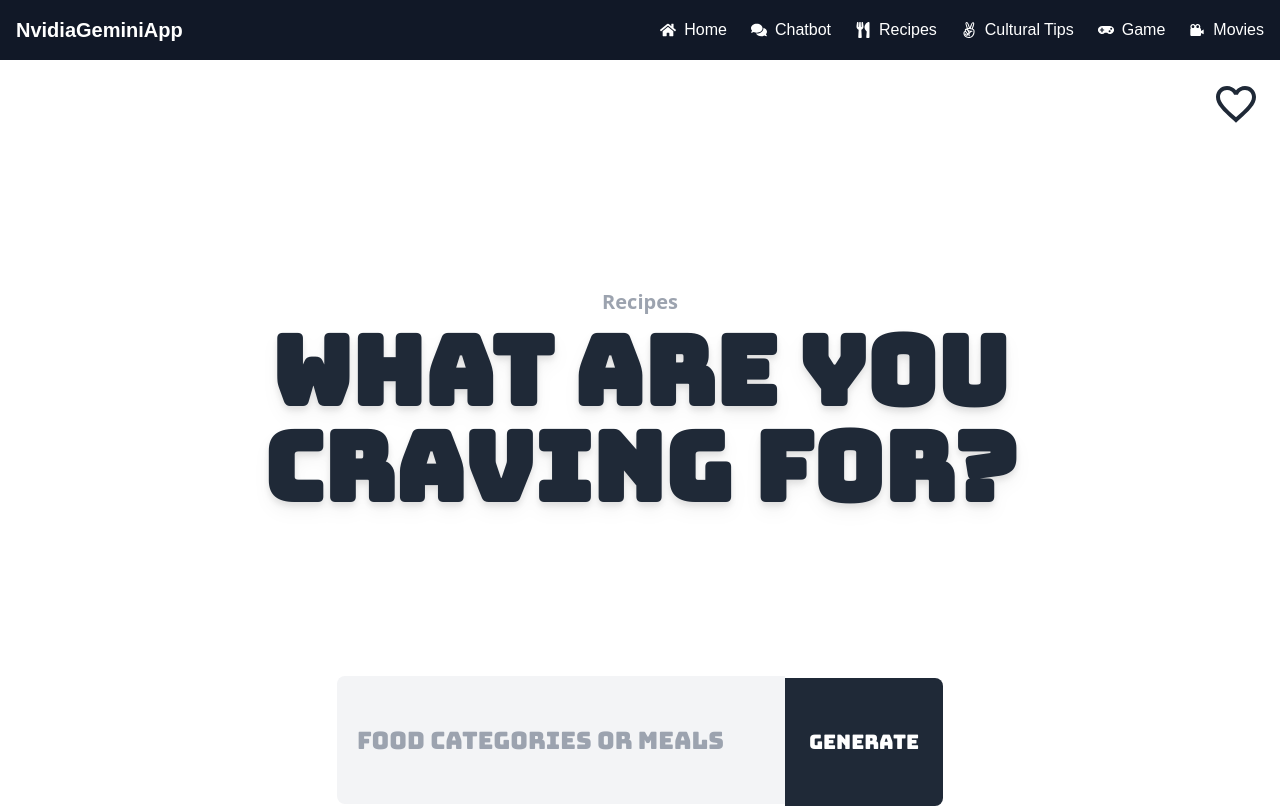
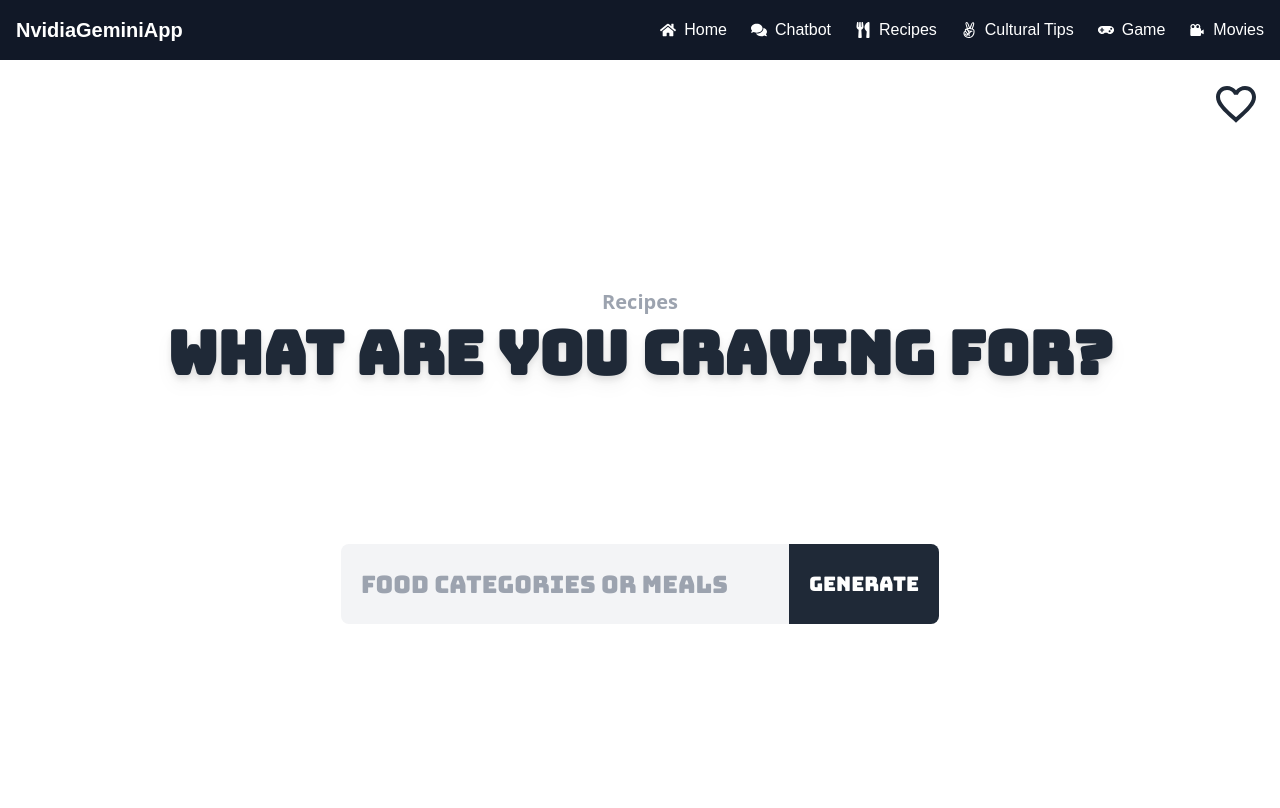
Before and after one commit to NoelPerland/gemini_project, a Next.js app: page /Hampus in a window 1280 px wide. Shown: the top 808 px of the page. Built offline with nearby package versions, Linux system fonts and the light colour scheme; no server answers.

Commit message:
fixed styling

```diff
--- a/pages/Hampus.js
+++ b/pages/Hampus.js
@@ -212,19 +212,19 @@ export default function Hampus() {
           <h1 className="text-xl font-bold text-center text-gray-400 pb-2">
             Recipes
           </h1>
-          <h2 className="text-center font-title text-4xl lg:text-8xl text-gray-800 font-bold mb-16 lg:mb-40 drop-shadow-lg">
+          <h2 className="text-center font-title text-4xl lg:text-6xl text-gray-800 font-bold mb-16 lg:mb-40 drop-shadow-lg">
             What are you craving for?
           </h2>
-          <div className="font-title">
+          <div className="flex justify-center font-title">
             <input
               onChange={addCategory}
               type="text"
-              className="bg-gray-100 w-3/5 lg:w-2/5 h-20 lg:h-32 p-5 rounded-l-lg text-gray-800 text-lg lg:text-2xl outline-none"
+              className="bg-gray-100 w-3/5 lg:w-2/5 h-20  p-5 rounded-l-lg text-gray-800 text-lg lg:text-2xl outline-none"
               placeholder={inputTitle}
             ></input>
             <button
               onClick={sendPromt}
-              className="btn-xs lg:btn-lg rounded-r-lg font-title h-20 lg:h-32 bg-gray-800 text-lg lg:text-xl text-white border-none hover:bg-gray-900"
+              className="flex rounded-r-lg font-title h-20 items-center justify-center p-5  bg-gray-800 text-lg lg:text-xl text-white border-none hover:bg-gray-900"
             >
               {isLoading ? "Loading..." : "Generate"}
             </button>
```
